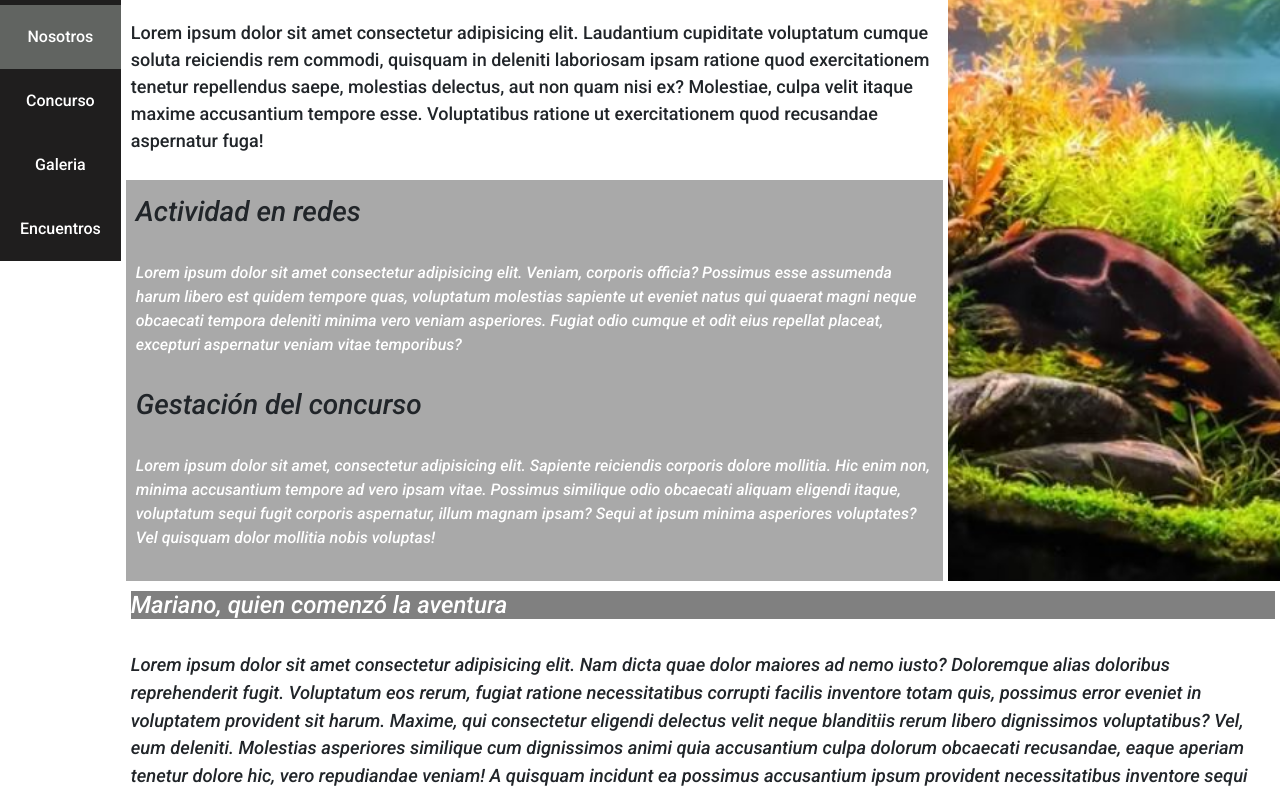
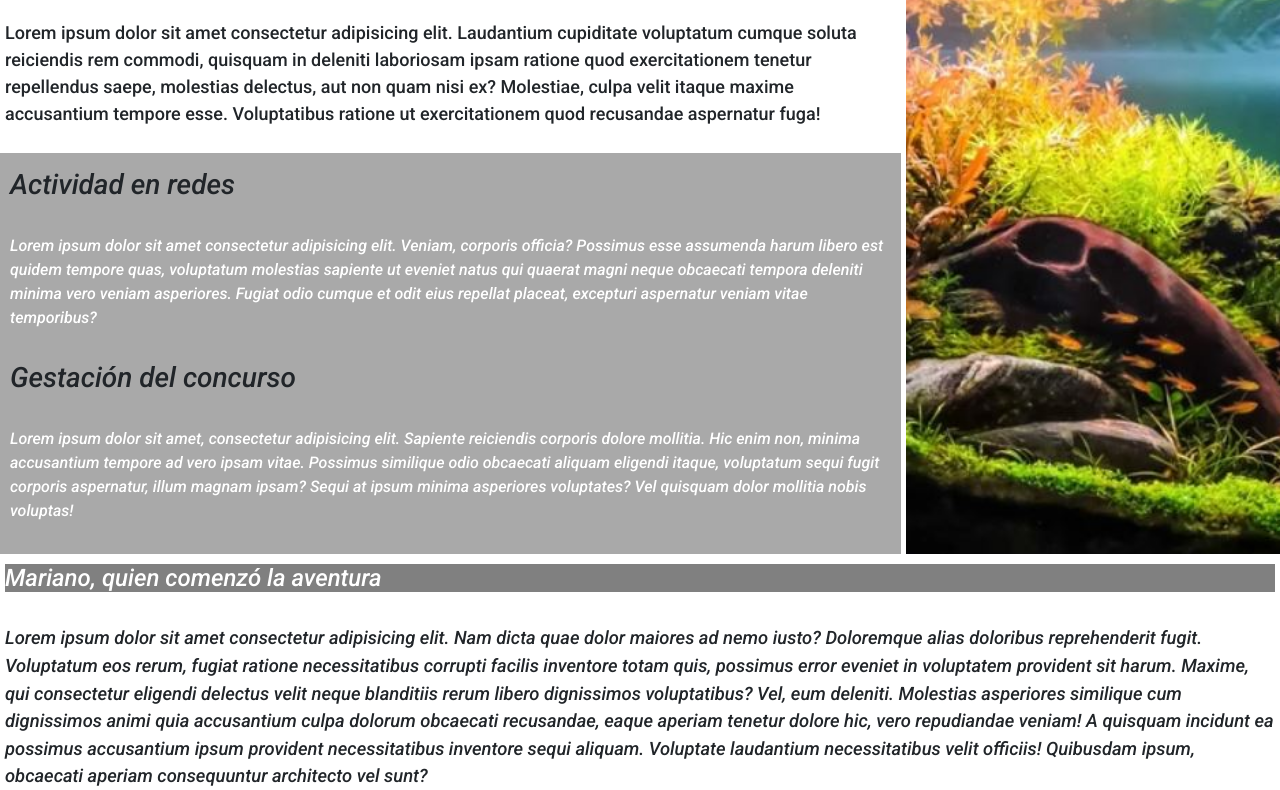
Before and after one commit to leofabcas/APB, a website: page nosotros.html in a window 1280 px wide. Shown: the part 146-936 px from the top of the page. Drawn offline with nearby package versions, Linux system fonts and the light colour scheme.

Commit message:
correccion nosotros page

```diff
--- a/nosotros.html
+++ b/nosotros.html
@@ -22,16 +22,6 @@
 <body>
 
     <div class="nosContainer">
-
-        <div class="nosBarImg">
-            <nav class="nosBarImg__menu">
-                <a href="index.html">Home</a>
-                <a class="nosBarImg__menu__nos" href="nosotros.html">Nosotros</a>
-                <a href="concurso.html">Concurso</a>
-                <a href="galeria.html">Galeria</a>
-                <a href="encuentros.html">Encuentros</a>
-            </nav>
-        </div>
 
         <header class="nosHeader">
             <div class="nosHeader__menu">
--- a/scss/_concursoCode.scss
+++ b/scss/_concursoCode.scss
@@ -16,7 +16,6 @@
 }
 
 .contest2021 {
-    // width: 90%;
     display: grid;
     grid-gap: 20px;
     grid-area: contest2021;
@@ -29,14 +28,15 @@
         display: flex;
         flex-wrap: wrap;
         justify-content: space-evenly;
-        // min-width: 350px;
         margin-top: 5px;
+        iframe {
+            margin-top: 5px;
+        }
     }
     .contest2021__video1Text {
         grid-area: video1Text;
         padding: 20px;
         background: white;
-        // min-width: 350px;
         .contest2021__video1Text__titulo {
             text-align: center;
             font-size: 2em;
@@ -58,7 +58,6 @@
         grid-area: video2Text;
         padding: 20px;
         background: white;
-        // min-width: 350px;
         .contest2021__video2Text__titulo {
             text-align: center;
             font-size: 2em;
--- a/scss/_mediaqConcurso.scss
+++ b/scss/_mediaqConcurso.scss
@@ -73,6 +73,12 @@
         "video1Text"
         "contest2021__videos"
         "video2Text";
+        .contest2021__videos {
+            width: 400px;
+            display: flex;
+            flex-wrap: wrap;
+            align-items: center;
+        }
     }
     .footer__logo {
         display: none;
--- a/scss/_nosotrosCode.scss
+++ b/scss/_nosotrosCode.scss
@@ -1,21 +1,14 @@
 .nosContainer {
-    // width: 100%;
-    // max-width: 80rem;
-    // min-width:20rem;
-    // padding: 10px;
-    // margin: 20px auto;
     font-family: 'Roboto', sans-serif;
     font-size: 16px;
     display: grid;
     grid-template-areas:
-        "nosHeader  nosHeader          nosHeader           nosHeader"
-        "nosBarImg  nosHeader__nosMenu nosHeader__nosMenu  nosHeader__nosMenu"
-        "nosBarImg  mainNos            mainNos             asideNos"
-        "nosBarImg  sectionNos         sectionNos          asideNos"
-        "nosBarImg  articleNos         articleNos          articleNos"
-        "footer     footer             footer              footer";
+        "nosHeader  nosHeader   nosHeader"
+        "mainNos    mainNos     asideNos"
+        "sectionNos sectionNos  asideNos"
+        "articleNos articleNos  articleNos"
+        "footer     footer      footer";
 }
-
 .nosBarImg {
     color: #fff;
     grid-area: nosBarImg;
```
Also changed, not shown: concurso.html (+0 -8 lines), css/styles.css.
